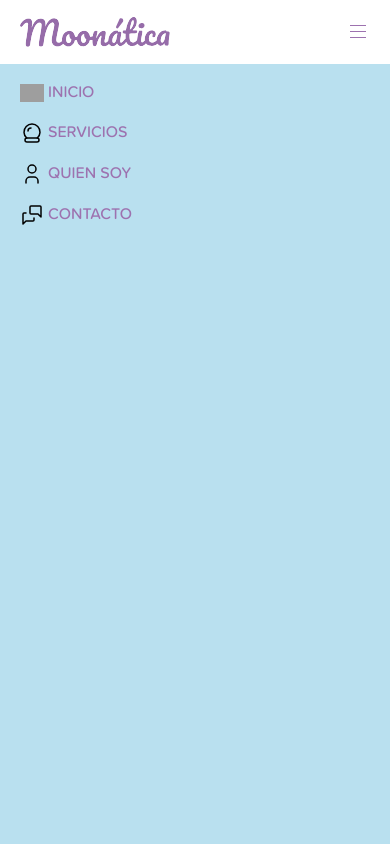
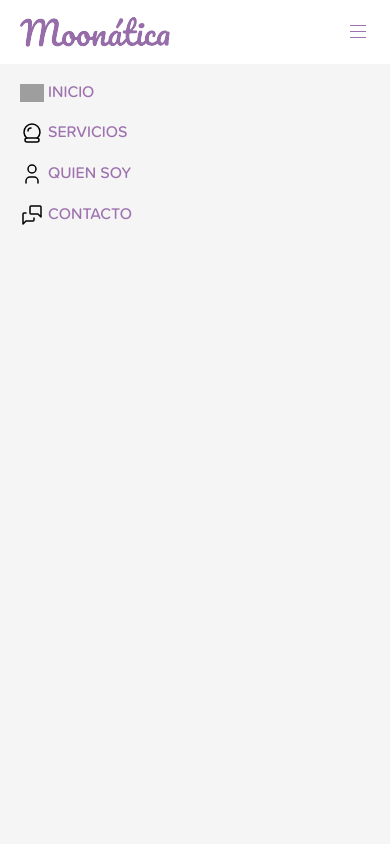
Before and after one commit to manuimfeld/Portfolio-2024, a Next.js app: page / in a window 390 px wide. Both pictures are taken after a click on the button 348 px from the left and 32 px from the top of the page. Shown: the top 844 px of the page. Built offline with nearby package versions, Linux system fonts and the light colour scheme; grey boxes are pictures that could not be loaded.

Commit message:
change bg color for menu options

```diff
--- a/src/app/ui/navbarMenu.js
+++ b/src/app/ui/navbarMenu.js
@@ -12,7 +12,7 @@ export default function NavbarMenu({ menuState, toggleMenu }) {
   return (
     <nav
       aria-expanded={menuState}
-      className={`uppercase pl-5 z-10 w-full md:max-w-max md:flex flex-col md:justify-center md:items-center md:flex-row bg-secondary md:bg-transparent text-primary h-[calc(100vh_-_64px)] md:h-12 fixed top-16 left-0 md:static pt-4 md:pt-0  ${
+      className={`uppercase pl-5 z-10 w-full md:max-w-max md:flex flex-col md:justify-center md:items-center md:flex-row bg-[#F5F5F5] md:bg-transparent text-primary h-[calc(100vh_-_64px)] md:h-12 fixed top-16 left-0 md:static pt-4 md:pt-0  ${
         menuState === true
           ? "animate-openMenu flex flex-col items-start"
           : menuState === false
```
